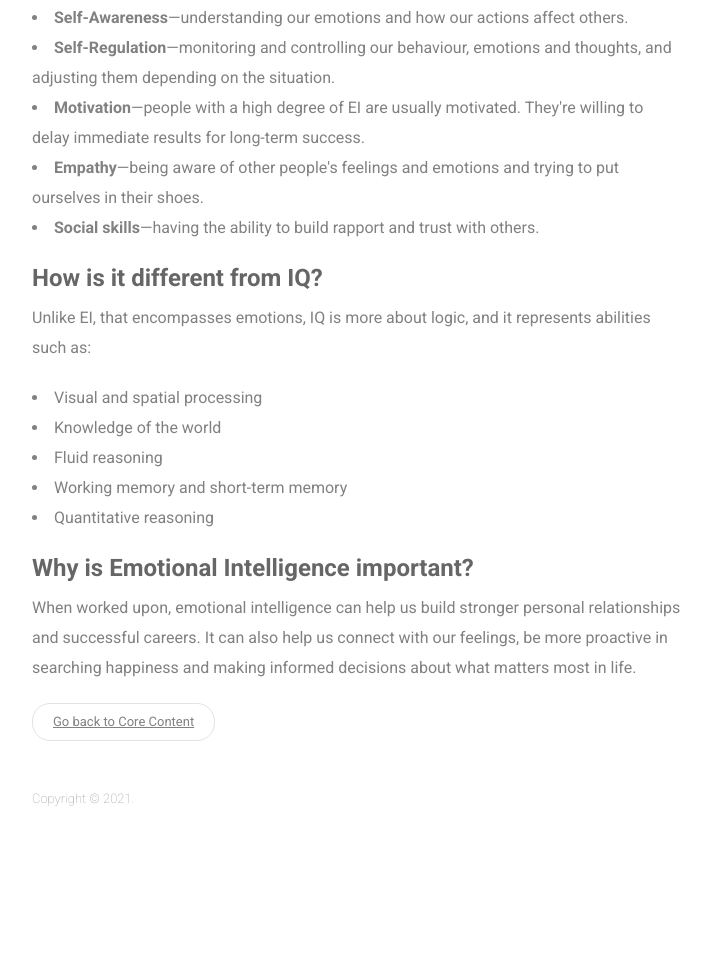
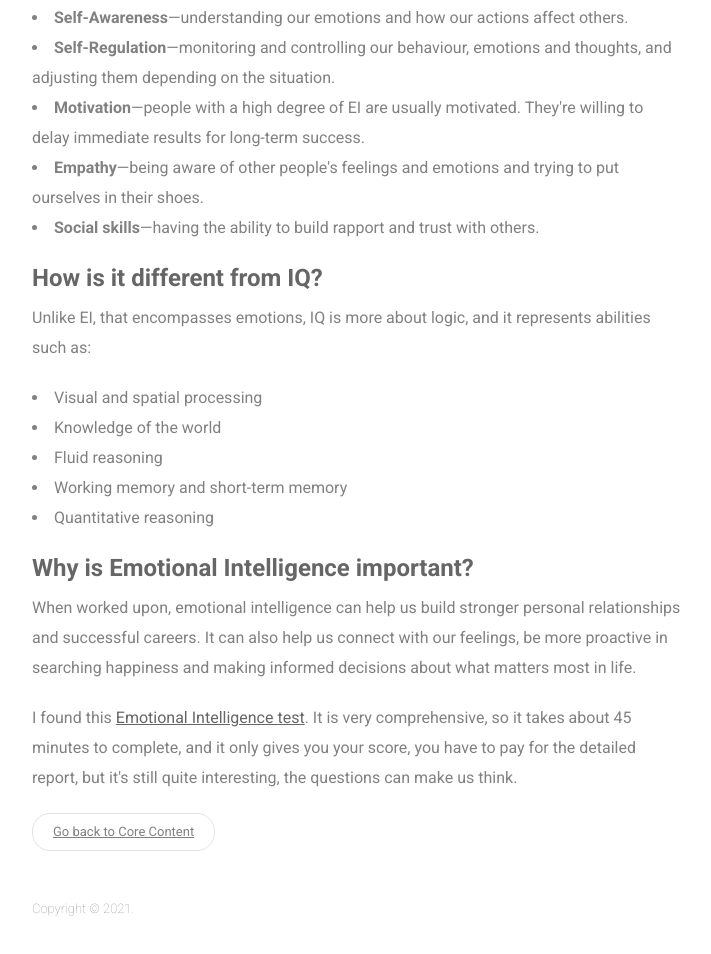
Before and after one commit to lory-costa/lory-costa.github.io, a plain HTML site: page blog/sprint3-cultural.html in a window 1280 px wide. Shown: the part 458-1412 px from the top of the page, without its empty margins (283-994 px from the left). Before the commit the page ends 1344 px from the top, so only its background shows below. Drawn offline with Linux system fonts and the light colour scheme.

Commit message:
Edit blog entry

```diff
--- a/blog/sprint3-cultural.html
+++ b/blog/sprint3-cultural.html
@@ -74,6 +74,17 @@
           connect with our feelings, be more proactive in searching happiness
           and making informed decisions about what matters most in life.
         </p>
+        <p>
+          I found this
+          <a
+            href="https://www.psychologytoday.com/ca/tests/personality/emotional-intelligence-test"
+            class="link"
+            >Emotional Intelligence test</a
+          >. It is very comprehensive, so it takes about 45 minutes to complete,
+          and it only gives you your score, you have to pay for the detailed
+          report, but it's still quite interesting, the questions can make us
+          think.
+        </p>
       </article>
       <a href="/corepage.html" class="button">Go back to Core Content</a>
 
```
